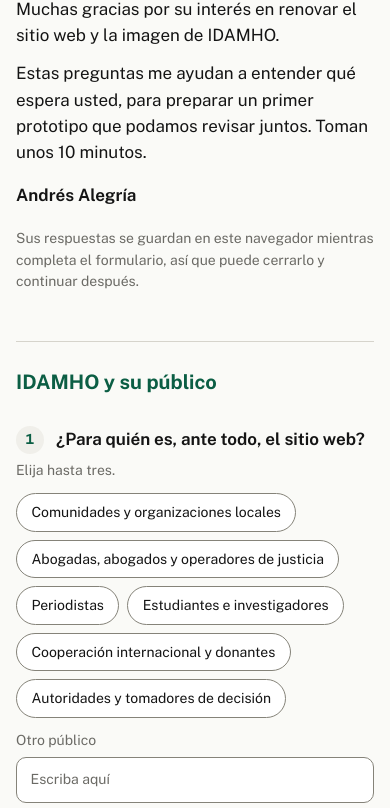
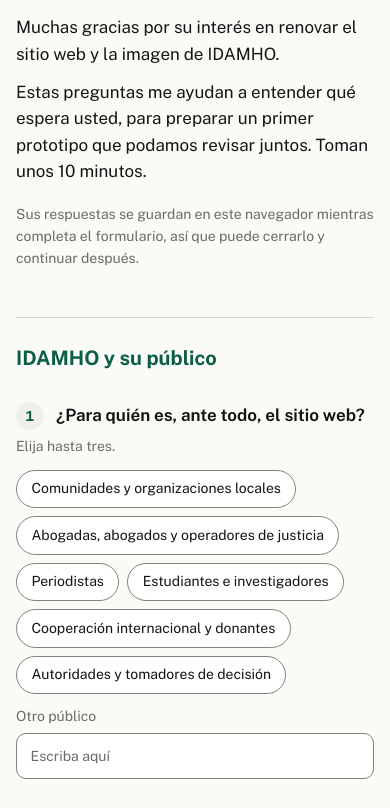
Before and after one commit to andres-alegria/Website_IDAMHO_Consulta, a plain HTML site: page index.html in a window 390 px wide. Shown: the part 210-1018 px from the top of the page. Drawn offline with Linux system fonts and the light colour scheme.

Commit message:
Remove the signature line; keep the name in the top bar on phones

```diff
--- a/css/style.css
+++ b/css/style.css
@@ -57,9 +57,8 @@ main { max-width: var(--measure); margin: 0 auto; padding: 2.5rem var(--gutter)
 /* ---------- intro ---------- */
 .intro h1 { font-size: var(--fs-xl); font-weight: 800; letter-spacing: -0.02em; margin-bottom: 1.25rem; }
 .intro p + p { margin-top: 0.75rem; }
-.intro .signature { margin-top: 1rem; font-weight: 650; }
 .intro .note { margin-top: 1.25rem; font-size: var(--fs-sm); color: var(--meta); }
-@media (max-width: 480px) { #by { display: none; } .top-inner { justify-content: flex-end; } }
+@media (max-width: 480px) { .top-inner { font-size: 0.8125rem; } }
 
 /* ---------- sections and questions ---------- */
 .section { margin-top: 3rem; padding-top: 1.75rem; border-top: 1px solid var(--line); }
--- a/js/form-data.js
+++ b/js/form-data.js
@@ -14,7 +14,6 @@ window.FORM = {
       "Muchas gracias por su interés en renovar el sitio web y la imagen de IDAMHO.",
       "Estas preguntas me ayudan a entender qué espera usted, para preparar un primer prototipo que podamos revisar juntos. Toman unos 10 minutos.",
     ],
-    signature: "Andrés Alegría",
     note: "Sus respuestas se guardan en este navegador mientras completa el formulario, así que puede cerrarlo y continuar después.",
   },
 
--- a/js/form.js
+++ b/js/form.js
@@ -28,7 +28,6 @@
   $("#intro").append(
     h("h1", null, F.intro.heading),
     ...F.intro.paragraphs.map((p) => h("p", null, p)),
-    h("p", { class: "signature" }, F.intro.signature),
     h("p", { class: "note" }, F.intro.note),
   );
   $("#by").textContent = F.meta.by;
```
